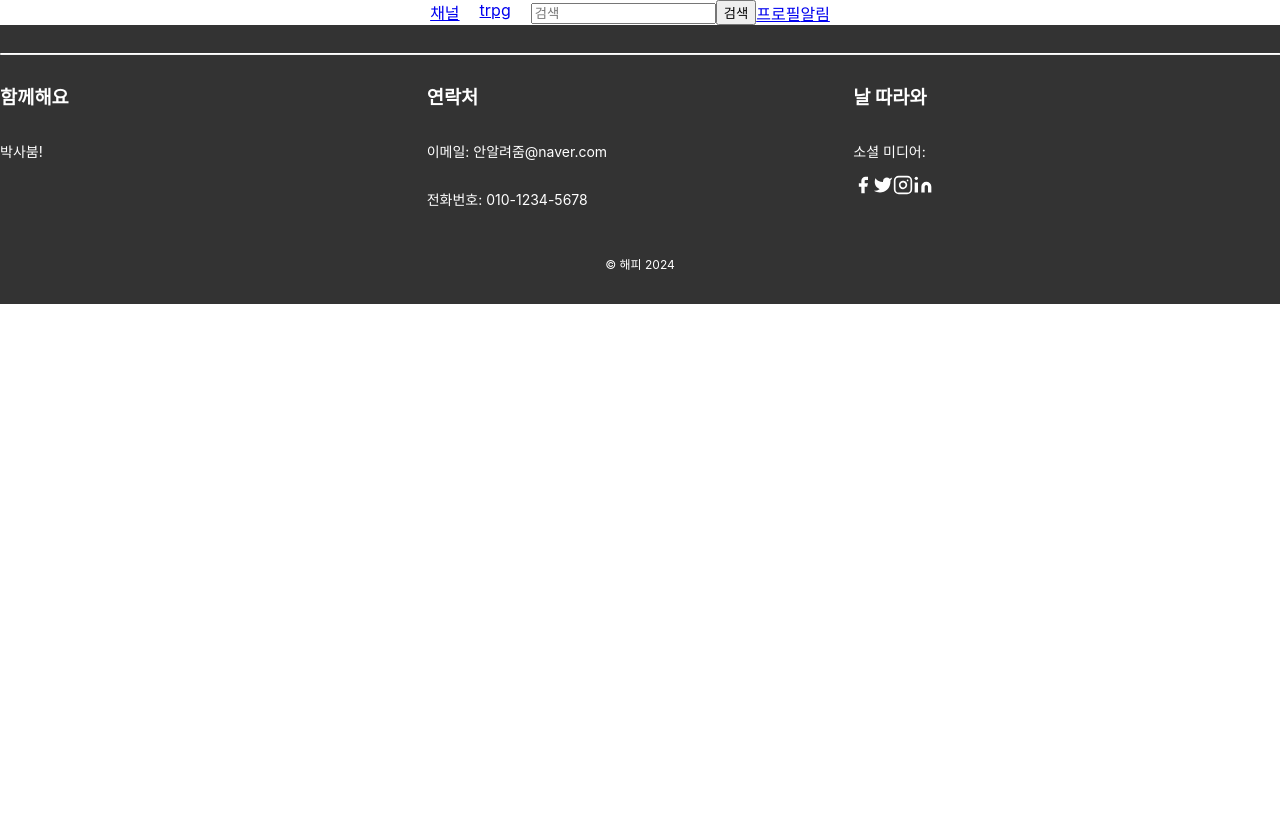
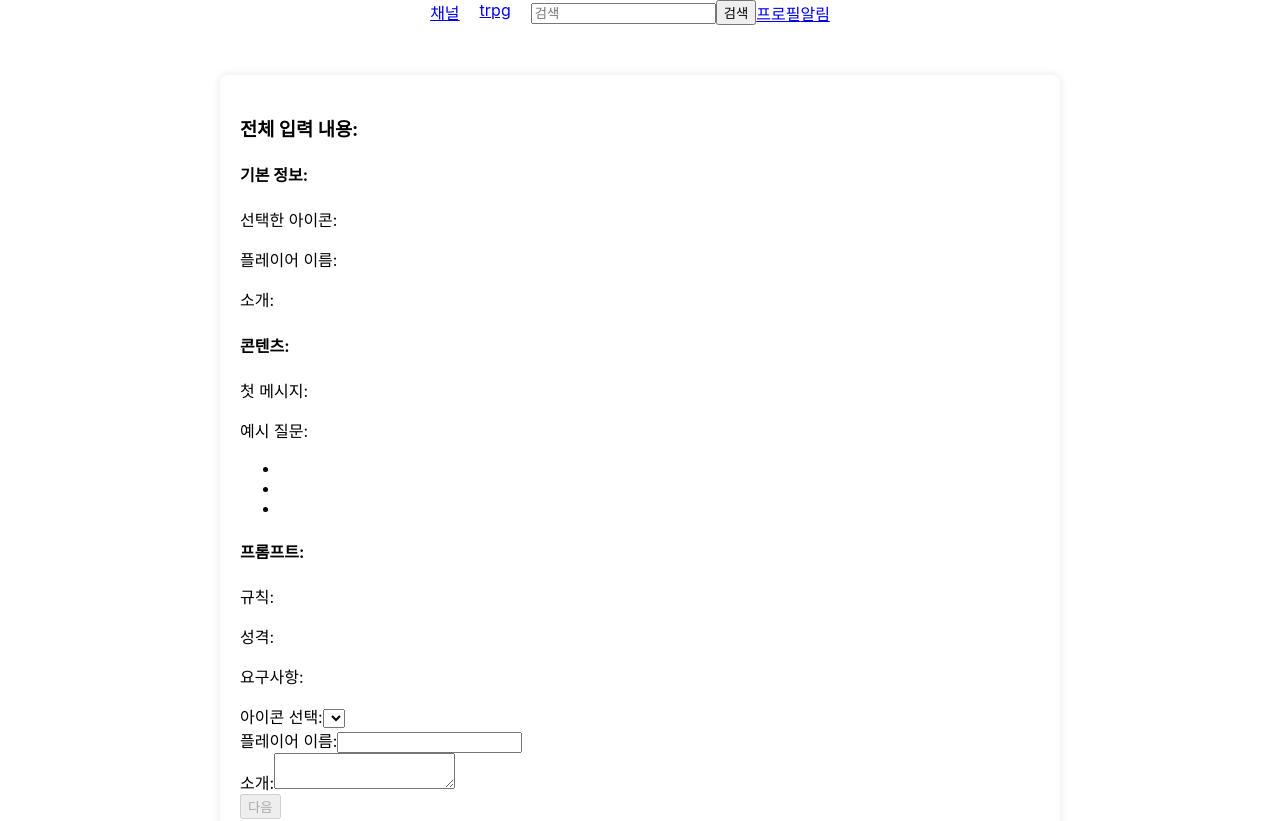
Before and after one commit to pkun2/kmh, a React (Create React App) app in the folder src/main/frontend/: page /trpg/make in a window 1280 px wide. Shown: the top 821 px of the page. Before the commit the page ends 800 px from the top, so only its background shows below. Built offline with nearby package versions, Linux system fonts and the light colour scheme.

Commit message:
master branch pull하기 전 진행상황 저장

```diff
--- a/src/main/frontend/src/App.js
+++ b/src/main/frontend/src/App.js
@@ -10,7 +10,8 @@ import {
   NoticePage,
   ProfilePage,
   SearchPage,
-  TrpgPage,
+  TrpgMain,
+  TrpgMake,
   SignUpPage,
   ChannelPage,
   Header,
@@ -33,7 +34,8 @@ function App() {
             <Route path="/notice" element={<NoticePage/>}/>
             <Route path="/profile" element={<ProfilePage/>}/>
             <Route path="/search" element={<SearchPage/>}/>
-            <Route path="/trpg" element={<TrpgPage/>}/>
+            <Route path="/trpg" element={<TrpgMain/>}/>
+            <Route path="/trpg/make" element={<TrpgMake/>}/>
             <Route path="/apitest" element={<APITestPage/>}/>
             <Route path="/channel" element={<ChannelPage/>
 
--- a/src/main/frontend/src/pages/channel/index.js
+++ b/src/main/frontend/src/pages/channel/index.js
@@ -8,7 +8,6 @@ function ChannelPage() {
   useEffect(() => {
     axios.get('http://localhost:8080/api/channel/get')
       .then(response => {
-        console.log(response);
         setChannels(response.data);
       });
   }, []);
--- a/src/main/frontend/src/pages/index.js
+++ b/src/main/frontend/src/pages/index.js
@@ -5,7 +5,7 @@ import { LoginPage, SignUpPage } from "./login";
 import NoticePage from "./notice";
 import ProfilePage from "./profile";
 import SearchPage from "./search";
-import TrpgPage from "./trpg";
+import {TrpgMain, TrpgMake} from "./trpg";
 import ChannelPage from "./channel";
 import Header from "./header";
 import Footer from "./footer";
@@ -21,7 +21,8 @@ export {
   NoticePage,
   ProfilePage,
   SearchPage,
-  TrpgPage,
+  TrpgMain,
+  TrpgMake,
   ChannelPage,
   Header,
   Footer,
--- a/src/main/frontend/src/pages/trpg/index.js
+++ b/src/main/frontend/src/pages/trpg/index.js
@@ -1,11 +1,4 @@
-import React from 'react';
+import TrpgMake from "./trpgMake";
+import TrpgMain from "./trpgMain";
 
-function TrpgPage() {
-  return (
-    <div>
-      <p>trpg에요</p>
-    </div>
-  );
-}
-
-export default TrpgPage;
+export { TrpgMain, TrpgMake }
--- /dev/null
+++ b/src/main/frontend/src/pages/trpg/trpg.css
@@ -0,0 +1,59 @@
+/* trpg.css */
+
+.trpg-container {
+    max-width: 800px;
+    margin: 0 auto;
+    background-color: #fff;
+    padding: 20px;
+    border-radius: 8px;
+    box-shadow: 0 0 10px rgba(0, 0, 0, 0.1);
+    margin-top: 50px;
+  }
+
+  .trpg-stepShow {
+    display: flex;
+    justify-content: space-between;
+  }
+
+  .trpg-stepShow div {
+    width: 48%;
+  }
+
+  .trpg-h2,
+  .trpg-h3,
+  .trpg-h4 {
+    color: #333;
+  }
+
+  .trpg-label {
+    display: block;
+    margin-bottom: 10px;
+  }
+
+  .trpg-input,
+  .trpg-select,
+  .trpg-textarea {
+    width: 100%;
+    padding: 8px;
+    margin-bottom: 10px;
+    box-sizing: border-box;
+  }
+
+  .trpg-button {
+    background-color: #4caf50;
+    color: #fff;
+    border: none;
+    padding: 10px 15px;
+    text-align: center;
+    text-decoration: none;
+    display: inline-block;
+    font-size: 16px;
+    margin: 4px 2px;
+    cursor: pointer;
+    border-radius: 4px;
+  }
+
+  .trpg-button:disabled {
+    background-color: #ccc;
+    cursor: not-allowed;
+  }
--- /dev/null
+++ b/src/main/frontend/src/pages/trpg/trpgMain.js
@@ -0,0 +1,52 @@
+import React, { useState, useEffect } from 'react';
+import { useNavigate } from 'react-router-dom';
+
+function TrpgMain() {
+  const [games, setGames] = useState([]);
+  const [loading, setLoading] = useState(true);
+
+  const navigate = useNavigate();
+
+  useEffect(() => {
+    // API 호출을 통해 게임 데이터 가져오기
+    fetch('/api/trpg')
+      .then(response => response.json())
+      .then(data => {
+        setGames(data);
+        setLoading(false);
+      })
+      .catch(error => {
+        console.error('Error fetching TRPG games:', error);
+        setLoading(false);
+      });
+  }, []);
+
+  const handleNewGameClick = () => {
+    navigate('/trpg/make');
+  }
+
+  return (
+    <div>
+      {loading ? (
+        <p>Loading...</p>
+      ) : games.length === 0 ? (
+        <div>
+          <p>현재 게임이 하나도 없네요. 새로운 게임을 만드시겠어요?</p>
+          <button onClick={handleNewGameClick}>새 게임 만들기</button>
+        </div>
+      ) : (
+        <div>
+          <p>게임 목록:</p>
+          <ul>
+            {games.map(game => (
+              <li key={game.user_id + game.trpg_name}>{`${game.user_id} - ${game.trpg_name}`}</li>
+            ))}
+          </ul>
+          <button onClick={handleNewGameClick}>새 게임 만들기</button>
+        </div>
+      )}
+    </div>
+  );
+}
+
+export default TrpgMain;
--- /dev/null
+++ b/src/main/frontend/src/pages/trpg/trpgMake.js
@@ -0,0 +1,120 @@
+import React, { useState } from 'react';
+import TrpgStep1 from './trpgStep1';
+import TrpgStep2 from './trpgStep2';
+import TrpgStep3 from './trpgStep3';
+import TrpgStep4 from './trpgStep4';
+import TrpgStepShow from './trpgStepShow';
+//import './trpg.css';
+
+const TrpgMake = () => {
+  const [step, setStep] = useState(1);
+
+  // State for each step
+  const [userInfo, setUserInfo] = useState({
+    icon: '',
+    playerName: '',
+    introduction: '',
+    category: '',
+    isPublic: false,
+  });
+
+  const [content, setContent] = useState({
+    firstMessage: '',
+    exampleQuestions: ['', '', ''],
+  });
+
+  const [prompt, setPrompt] = useState({
+    role: '',
+    personality: '',
+    requirements: '',
+  });
+
+  // Function to handle moving to the next step
+  const handleNextStep = () => {
+    setStep((prevStep) => prevStep + 1);
+  };
+
+  // Function to handle moving to the previous step
+  const handlePrevStep = () => {
+    setStep((prevStep) => prevStep - 1);
+  };
+
+  // Functions to handle changes in each step
+  const handleUserInfoChange = (e) => {
+    const { name, value, type, checked } = e.target;
+    setUserInfo((prevInfo) => ({
+      ...prevInfo,
+      [name]: type === 'checkbox' ? checked : value,
+    }));
+  };
+
+  const isUserInfoValid = () => {
+    // Add your validation logic here. For example:
+    return userInfo.playerName !== '' && userInfo.introduction !== '';
+  };
+
+  const handleContentChange = (e) => {
+    const { name, value } = e.target;
+    setContent((prevContent) => ({
+      ...prevContent,
+      [name]: value,
+    }));
+  };
+
+  const handleExampleQuestionChange = (index, value) => {
+    setContent((prevContent) => {
+      const updatedQuestions = [...prevContent.exampleQuestions];
+      updatedQuestions[index] = value;
+      return {
+        ...prevContent,
+        exampleQuestions: updatedQuestions,
+      };
+    });
+  };
+
+  const handlePromptChange = (e) => {
+    const { name, value } = e.target;
+    setPrompt((prevPrompt) => ({
+      ...prevPrompt,
+      [name]: value,
+    }));
+  };
+
+  return (
+    <div className="trpg-container"> {/* 클래스 추가 */}
+      <TrpgStepShow step={step} userInfo={userInfo} content={content} prompt={prompt} />
+      {step === 1 && (
+        <TrpgStep1
+          userInfo={userInfo}
+          handleUserInfoChange={handleUserInfoChange}
+          handleNextStep={handleNextStep}
+          isNextStepAllowed={isUserInfoValid()} // Add validation function
+        />
+      )}
+      {step === 2 && (
+        <TrpgStep2
+          content={content}
+          handleContentChange={handleContentChange}
+          handleExampleQuestionChange={handleExampleQuestionChange}
+          handleNextStep={handleNextStep}
+          handlePrevStep={handlePrevStep}
+        />
+      )}
+      {step === 3 && (
+        <TrpgStep3
+          prompt={prompt}
+          handlePromptChange={handlePromptChange}
+          handleNextStep={handleNextStep}
+          handlePrevStep={handlePrevStep}
+        />
+      )}
+      {step === 4 && (
+        <TrpgStep4
+          handlePrevStep={handlePrevStep}
+        />
+      )}
+    </div>
+  );
+};
+
+export default TrpgMake;
--- /dev/null
+++ b/src/main/frontend/src/pages/trpg/trpgStep1.js
@@ -0,0 +1,28 @@
+import React from 'react';
+
+const TrpgStep1 = ({ userInfo, handleUserInfoChange, handleNextStep, isNextStepAllowed }) => (
+  <div>
+    <label>
+      아이콘 선택:
+      <select name="icon" value={userInfo.icon} onChange={handleUserInfoChange}>
+        {/* 아이콘 옵션은 여기에 추가하세요 */}
+      </select>
+    </label>
+    <br />
+    <label>
+      플레이어 이름:
+      <input type="text" name="playerName" value={userInfo.playerName} onChange={handleUserInfoChange} />
+    </label>
+    <br />
+    <label>
+      소개:
+      <textarea name="introduction" value={userInfo.introduction} onChange={handleUserInfoChange} />
+    </label>
+    <br />
+    <button onClick={handleNextStep} disabled={!isNextStepAllowed}>
+      다음
+    </button>
+  </div>
+);
+
+export default TrpgStep1;
--- /dev/null
+++ b/src/main/frontend/src/pages/trpg/trpgStep2.js
@@ -0,0 +1,29 @@
+import React from 'react';
+
+const TrpgStep2 = ({ content, handleContentChange, handleExampleQuestionChange, handlePrevStep, handleNextStep }) => (
+  <div>
+    <label>
+      첫 메시지:
+      <textarea name="firstMessage" value={content.firstMessage} onChange={handleContentChange} />
+    </label>
+    <br />
+    <label>
+      예시 질문:
+      <ul>
+        {content.exampleQuestions.map((question, index) => (
+          <li key={index}>
+            <input
+              type="text"
+              value={question}
+              onChange={(e) => handleExampleQuestionChange(index, e.target.value)}
+            />
+          </li>
+        ))}
+      </ul>
+    </label>
+    <button onClick={handlePrevStep}>이전</button>
+    <button onClick={handleNextStep}>다음</button>
+  </div>
+);
+
+export default TrpgStep2;
--- /dev/null
+++ b/src/main/frontend/src/pages/trpg/trpgStep3.js
@@ -0,0 +1,24 @@
+import React from 'react';
+
+const TrpgStep3 = ({ prompt, handlePromptChange, handlePrevStep, handleNextStep }) => (
+  <div>
+    <label>
+      규칙:
+      <input type="text" name="role" value={prompt.role} onChange={handlePromptChange} />
+    </label>
+    <br />
+    <label>
+      성격:
+      <input type="text" name="personality" value={prompt.personality} onChange={handlePromptChange} />
+    </label>
+    <br />
+    <label>
+      요구사항:
+      <input type="text" name="requirements" value={prompt.requirements} onChange={handlePromptChange} />
+    </label>
+    <button onClick={handlePrevStep}>이전</button>
+    <button onClick={handleNextStep}>다음</button>
+  </div>
+);
+
+export default TrpgStep3;
--- /dev/null
+++ b/src/main/frontend/src/pages/trpg/trpgStep4.js
@@ -0,0 +1,34 @@
+import React, { useState, useEffect } from 'react';
+
+const TrpgStep4 = ({ userInfo, content, prompt, handlePrevStep }) => {
+  const [apiData, setApiData] = useState(null);
+
+  // useEffect를 사용하여 API 호출
+  useEffect(() => {
+    // 여기에 실제 API 호출 로직을 추가하세요.
+    // 예: fetch 또는 axios를 사용하여 API에 요청
+    // API에서 반환한 데이터를 setApiData로 설정
+    // 예: fetch('/api/data')
+    //   .then(response => response.json())
+    //   .then(data => setApiData(data))
+    //   .catch(error => console.error('API 호출 오류:', error));
+  }, [userInfo, content, prompt]);
+
+  return (
+    <div>
+      <h2>스텝 4: API 연동</h2>
+      <div>
+        {/* API에서 받은 데이터를 표시 */}
+        {apiData && (
+          <div>
+            <p>API에서 받은 데이터:</p>
+            {/* 여기에 API 데이터를 표시하는 코드를 추가하세요 */}
+          </div>
+        )}
+      </div>
+    <button onClick={handlePrevStep}>이전</button>
+    </div>
+  );
+};
+
+export default TrpgStep4;
--- /dev/null
+++ b/src/main/frontend/src/pages/trpg/trpgStepShow.js
@@ -0,0 +1,35 @@
+import React from 'react';
+import './trpg.css';
+
+const TrpgStepShow = ({ step, userInfo, content, prompt }) => (
+  <div className="stepShow">
+    {/* ... */}
+    <div>
+      <h3>전체 입력 내용:</h3>
+      <div>
+        <h4>기본 정보:</h4>
+        <p>선택한 아이콘: {userInfo.icon}</p>
+        <p>플레이어 이름: {userInfo.playerName}</p>
+        <p>소개: {userInfo.introduction}</p>
+      </div>
+      <div>
+        <h4>콘텐츠:</h4>
+        <p>첫 메시지: {content.firstMessage}</p>
+        <p>예시 질문:</p>
+        <ul>
+          {content.exampleQuestions.map((question, index) => (
+            <li key={index}>{question}</li>
+          ))}
+        </ul>
+      </div>
+      <div>
+        <h4>프롬프트:</h4>
+        <p>규칙: {prompt.role}</p>
+        <p>성격: {prompt.personality}</p>
+        <p>요구사항: {prompt.requirements}</p>
+      </div>
+    </div>
+  </div>
+);
+
+export default TrpgStepShow;
```
Also changed, not shown: 2 other files (tests, documents, lock files or other folders).
